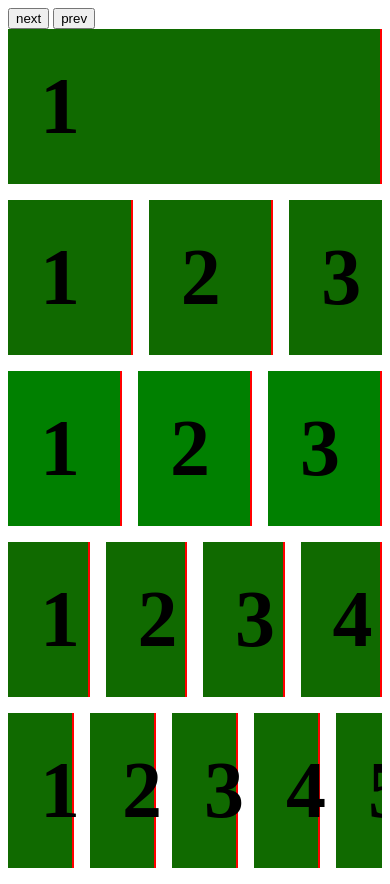
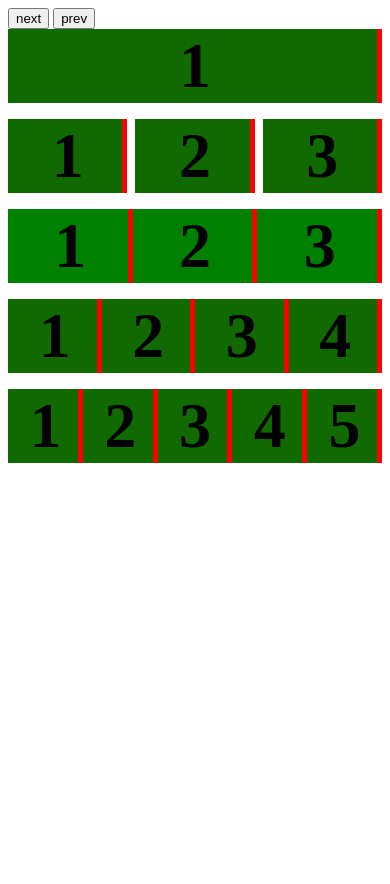
Before and after one commit to necatikcl/supercharged-slider, a website built with Vite: page index.html in a window 390 px wide. After the commit the page ends 844 px from the top, so only its background shows below. Built offline with nearby package versions, Linux system fonts and the light colour scheme.

Commit message:
fix breakpoints

```diff
--- a/src/demo.scss
+++ b/src/demo.scss
@@ -1,9 +1,11 @@
 .s-slide {
+  align-items: center;
   background-color: rgb(16, 106, 0);
-  border-right: 2px solid #f00;
-  font-size: 5rem;
+  box-shadow: inset -5px 0 0 rgb(255, 0, 0);
+  display: flex;
+  font-size: 4rem;
   font-weight: 900;
-  padding: 2rem;
+  justify-content: center;
 
   &-active {
     background: rgb(0, 128, 0);
--- a/src/demo.ts
+++ b/src/demo.ts
@@ -18,10 +18,9 @@ const instance1 = createSlider({
 const instance2 = createSlider({
   element: '.s-slider-2',
   middlewares: [
-    spaceBetween(16),
     breakpoints({
-      2000: [slidesPerView(2)],
-      1500: [slidesPerView(4), spaceBetween(0)],
+      2000: [slidesPerView(2), spaceBetween(16)],
+      1500: [slidesPerView(4), spaceBetween(8)],
       1000: [slidesPerView(3)],
     }),
   ],
@@ -29,17 +28,17 @@ const instance2 = createSlider({
 
 const instance3 = createSlider({
   element: '.s-slider-3',
-  middlewares: [spaceBetween(16), slidesPerView(3), activeClass()],
+  middlewares: [slidesPerView(3), activeClass()],
 });
 
 const instance4 = createSlider({
   element: '.s-slider-4',
-  middlewares: [spaceBetween(16), slidesPerView(4)],
+  middlewares: [slidesPerView(4)],
 });
 
 const instance5 = createSlider({
   element: '.s-slider-5',
-  middlewares: [spaceBetween(16), slidesPerView(5)],
+  middlewares: [slidesPerView(5)],
 });
 
 const instances = [instance1, instance2, instance3, instance4, instance5];
--- a/src/middlewares/breakpoints.ts
+++ b/src/middlewares/breakpoints.ts
@@ -10,20 +10,28 @@ const breakpoints = (props: Props): Middleware => ({
   callback(slider) {
     const allBreakpoints = Object.keys(props)
       .map(Number)
-      .sort((a, b) => a - b);
+      .sort((a, b) => b - a);
 
+    const middlewares: Middleware[] = [];
     let currentBreakpoint = null;
 
     for (const breakpoint of allBreakpoints) {
-      if (window.innerWidth < breakpoint) {
+      if (window.innerWidth <= breakpoint) {
         currentBreakpoint = breakpoint;
-        break;
+
+        props[breakpoint].forEach((middleware) => {
+          const middlewareInList = middlewares.findIndex((item) => item.name === middleware.name);
+
+          if (middlewareInList !== -1) {
+            middlewares.splice(middlewareInList, 1);
+          }
+
+          middlewares.push(middleware);
+        });
       }
     }
 
     if (!currentBreakpoint) return;
-
-    const middlewares = props[currentBreakpoint];
     runMiddlewares(middlewares, slider);
   },
 });
--- a/src/utils/createSlider.ts
+++ b/src/utils/createSlider.ts
@@ -3,6 +3,7 @@ import {
 } from '~/types';
 
 import debounce from './debounce';
+import getSlideY from './getSlideY';
 import runMiddlewares from './runMiddlewares';
 import useHooks from './useHooks';
 
@@ -49,7 +50,7 @@ const createSlider = ({
 
       runBeforeSlideChangeHooks(instance);
 
-      const y = index * (instance.slideWidth + instance.spaceBetween);
+      const y = getSlideY(index, instance);
 
       instance.scrollWrapperTo(y);
       instance.activeView = index;
@@ -73,6 +74,9 @@ const createSlider = ({
   };
 
   const processMiddlewares = () => {
+    instance.slideWidth = instance.element.clientWidth;
+    instance.spaceBetween = 0;
+
     runMiddlewares(middlewares, instance);
     instance.resizeSlideElements();
   };
--- /dev/null
+++ b/src/utils/getSlideY.ts
@@ -0,0 +1,8 @@
+import { Slider } from '~/types';
+
+const getSlideY = (
+  index: number,
+  slider: Slider,
+) => index * (slider.slideWidth + slider.spaceBetween);
+
+export default getSlideY;
```
